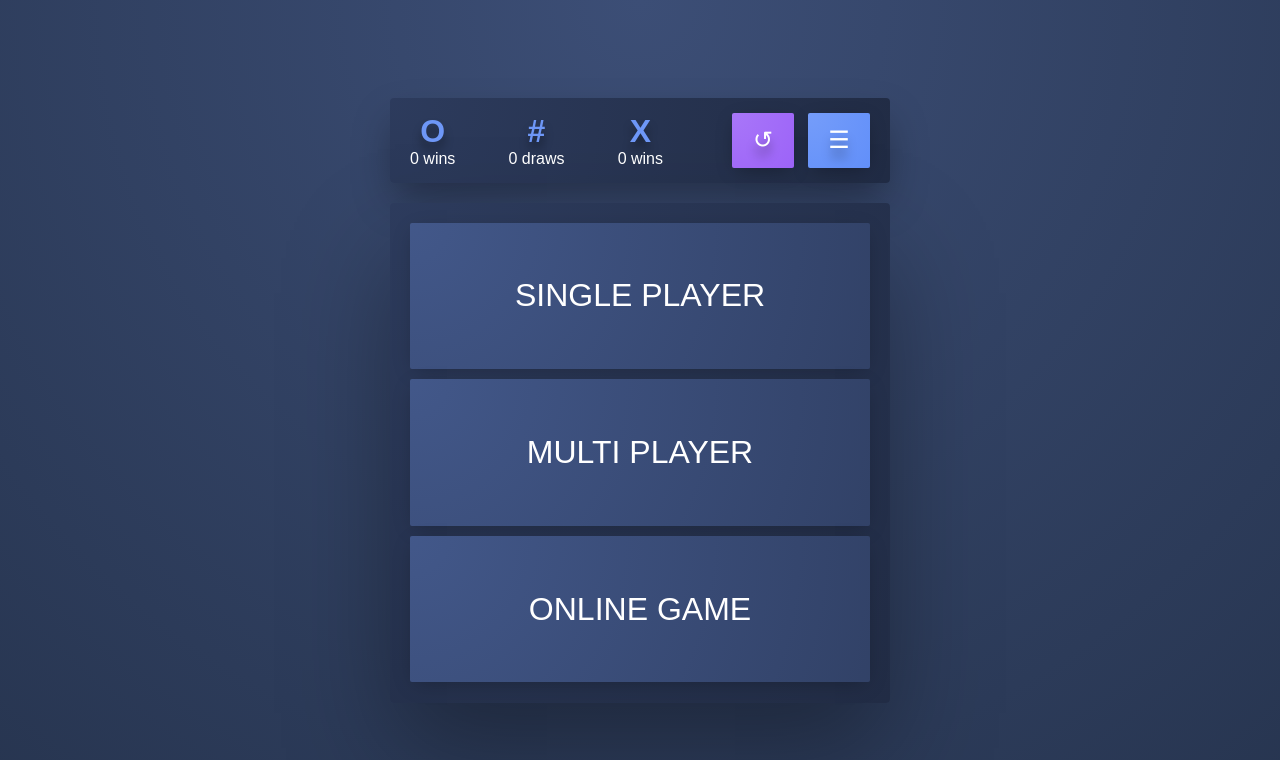
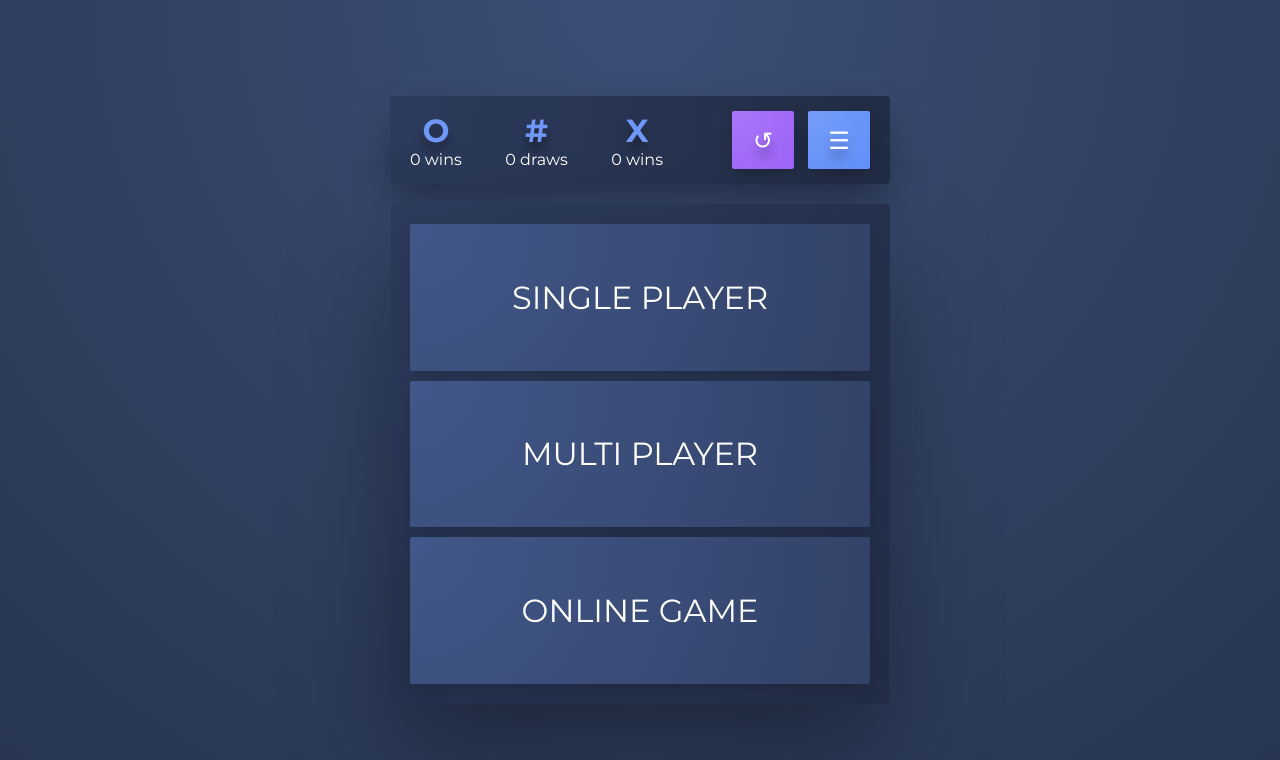
Before and after one commit to sajadhsm/Tic-Tac-Toe, a plain HTML site: page public/index.html in a window 1280 px wide. Drawn offline with Linux system fonts and the light colour scheme.

Commit message:
Change font to Montserrat

```diff
--- a/public/style.css
+++ b/public/style.css
@@ -1,3 +1,5 @@
+@import url('https://fonts.googleapis.com/css?family=Montserrat:400,700');
+
 *,
 *:before,
 *:after {
@@ -8,7 +10,7 @@
 
 body {
   color: #fff;
-  font-family: sans-serif;
+  font-family: 'Montserrat', sans-serif;
   background-image: radial-gradient(circle at top, #3C4E76 0%, #273550 100%);
 }
 
```
